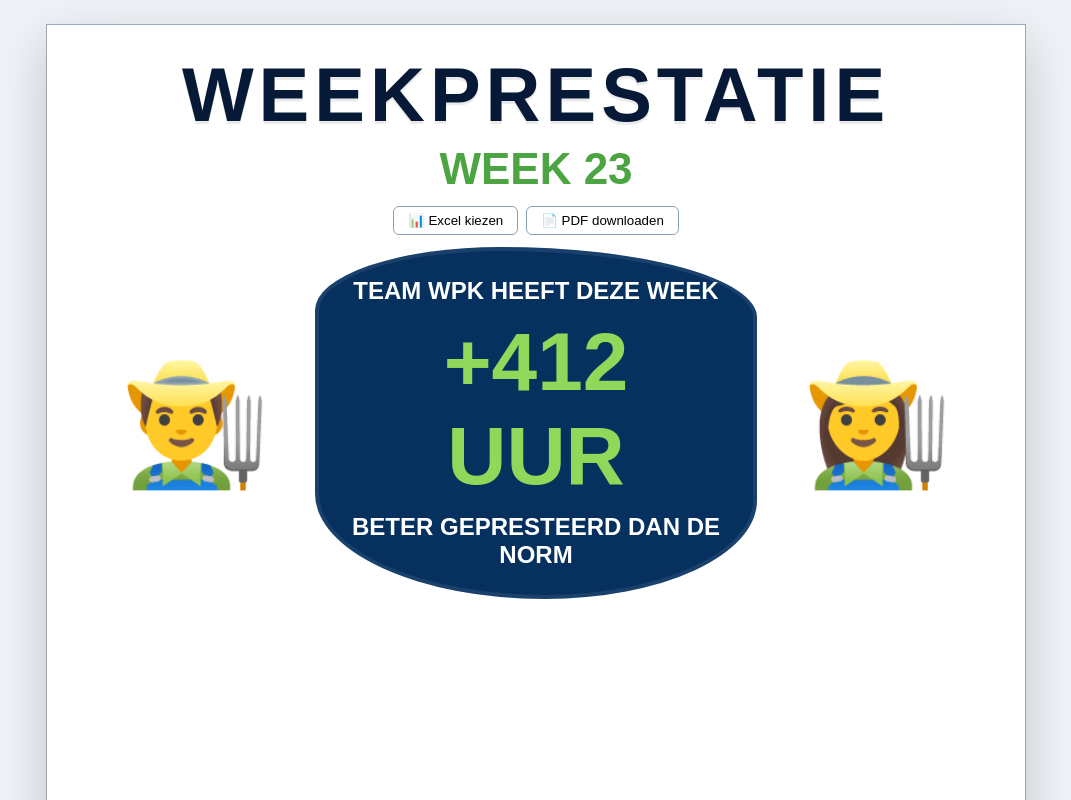
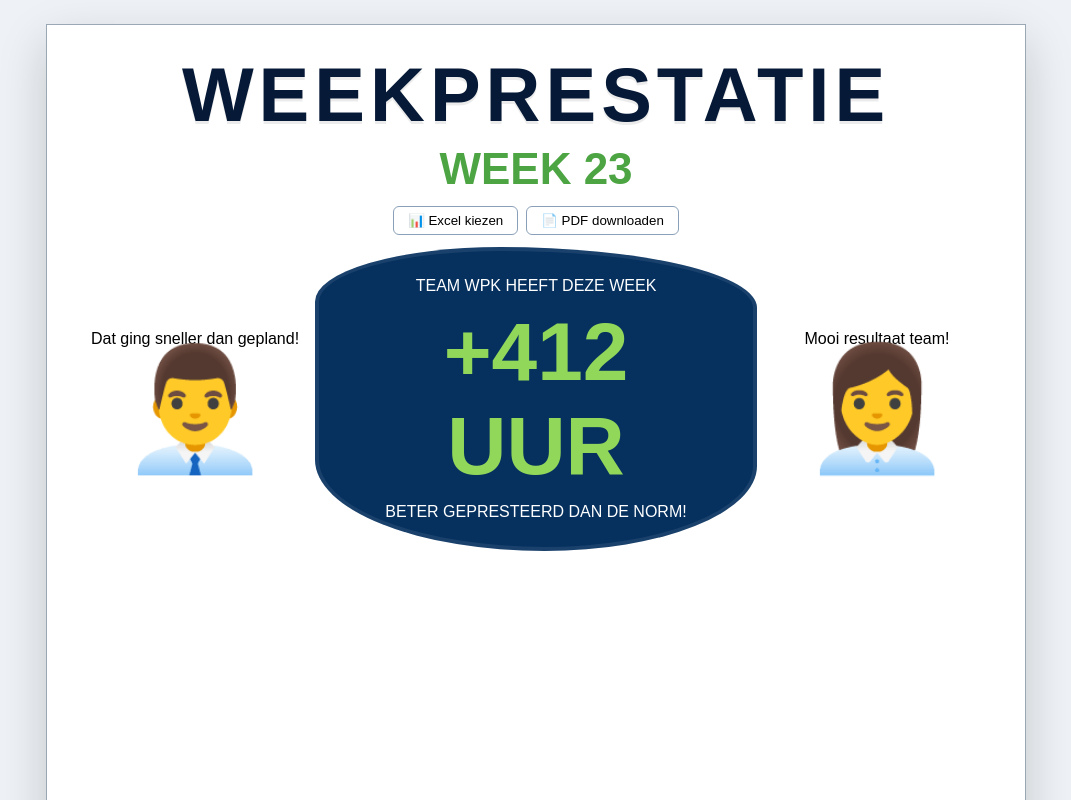
Before and after one commit to infoflorith-dev/wpk-weekprestatie, a React (Vite) app: page / in a window 1280 px wide. Shown: the top 800 px of the page, without its empty margins (104-1175 px from the left). Built offline with nearby package versions, Linux system fonts and the light colour scheme.

Commit message:
Update App.jsx

```diff
--- a/src/App.jsx
+++ b/src/App.jsx
@@ -1,4 +1,3 @@
-import React from "react";
 function App() {
   return (
     <div className="app">
@@ -14,19 +13,41 @@ function App() {
         </div>
 
         <div className="hero">
-          <div className="worker">👨‍🌾</div>
+
+          <div className="worker-side">
+            <div className="speech">
+              Dat ging sneller dan gepland!
+            </div>
+
+            <div className="worker">
+              👨‍💼
+            </div>
+          </div>
 
           <div className="hero-center">
-            <p>TEAM WPK HEEFT DEZE WEEK</p>
+            <div className="hero-text">
+              TEAM WPK HEEFT DEZE WEEK
+            </div>
 
             <div className="score">
               +412 UUR
             </div>
 
-            <p>BETER GEPRESTEERD DAN DE NORM</p>
+            <div className="hero-text">
+              BETER GEPRESTEERD DAN DE NORM!
+            </div>
           </div>
 
-          <div className="worker">👩‍🌾</div>
+          <div className="worker-side">
+            <div className="speech">
+              Mooi resultaat team!
+            </div>
+
+            <div className="worker">
+              👩‍💼
+            </div>
+          </div>
+
         </div>
 
       </div>
```
